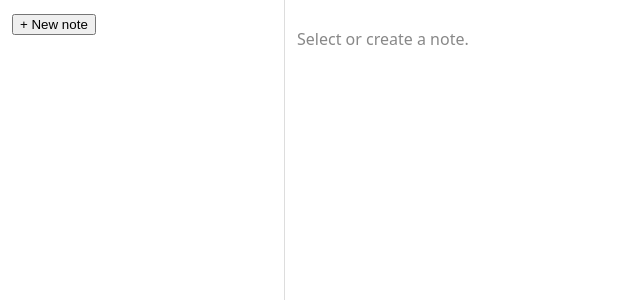
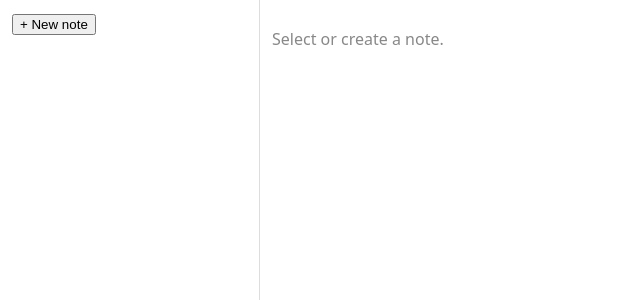
Before and after one commit to laeraareal-code/laeraareal-code.github.io, a React (Vite) app: page / in a window 1280 px wide. Shown: the top 300 px of the page, without its empty margins (0-640 px from the left). Built offline with nearby package versions, Linux system fonts and the light colour scheme.

Commit message:
fix layout

```diff
--- a/index.html
+++ b/index.html
@@ -3,7 +3,7 @@
 <head>
   <meta charset="UTF-8" />
   <meta name="viewport" content="width=device-width, initial-scale=1.0" />
-    <title>igorweb</title>
+  <title>Notes</title>
 </head>
 <body>
 <div id="root"></div>
--- a/src/App.css
+++ b/src/App.css
@@ -1,11 +1,39 @@
 body { margin: 0; font-family: system-ui, sans-serif; }
-.app { display: flex; height: 100vh; }
-.sidebar { width: 260px; border-right: 1px solid #ddd; padding: 12px; overflow-y: auto; }
+
+.app { display: flex; height: 100dvh; }
+
+.sidebar {
+    width: 260px;
+    box-sizing: border-box;
+    border-right: 1px solid #ddd;
+    padding: 12px;
+    overflow-y: auto;
+}
 .sidebar ul { list-style: none; padding: 0; margin: 12px 0 0; }
 .sidebar li { padding: 8px; cursor: pointer; border-radius: 6px; }
 .sidebar li.active, .sidebar li:hover { background: #eee; }
-.editor { flex: 1; display: flex; flex-direction: column; gap: 8px; padding: 12px; }
+
+.editor {
+    flex: 1;
+    min-width: 0;
+    display: flex;
+    flex-direction: column;
+    gap: 8px;
+    padding: 12px;
+}
 .editor input { font-size: 1.4rem; padding: 8px; }
 .editor textarea { flex: 1; padding: 8px; font-size: 1rem; resize: none; }
 .empty { color: #888; }
 .danger { align-self: flex-start; color: #b00020; }
+.back { display: none; align-self: flex-start; }
+
+/* Phones: show one pane at a time */
+@media (max-width: 700px) {
+    .sidebar { width: 100%; border-right: none; }
+    .editor { display: none; }
+    .sidebar li { padding: 14px 8px; }
+
+    .app.has-selected .sidebar { display: none; }
+    .app.has-selected .editor { display: flex; }
+    .back { display: block; }
+}
--- a/src/App.tsx
+++ b/src/App.tsx
@@ -38,7 +38,7 @@ export default function App() {
   }
 
   return (
-      <div className="app">
+      <div className={`app ${selected ? "has-selected" : ""}`}>
         <aside className="sidebar">
           <button onClick={addNote}>+ New note</button>
           <ul>
@@ -57,6 +57,9 @@ export default function App() {
         <main className="editor">
           {selected ? (
               <>
+                <button className="back" onClick={() => setSelectedId(null)}>
+                  ← Back
+                </button>
                 <input
                     value={selected.title}
                     placeholder="Title"
```
Lines whose indentation alone changed are shown as unchanged.
